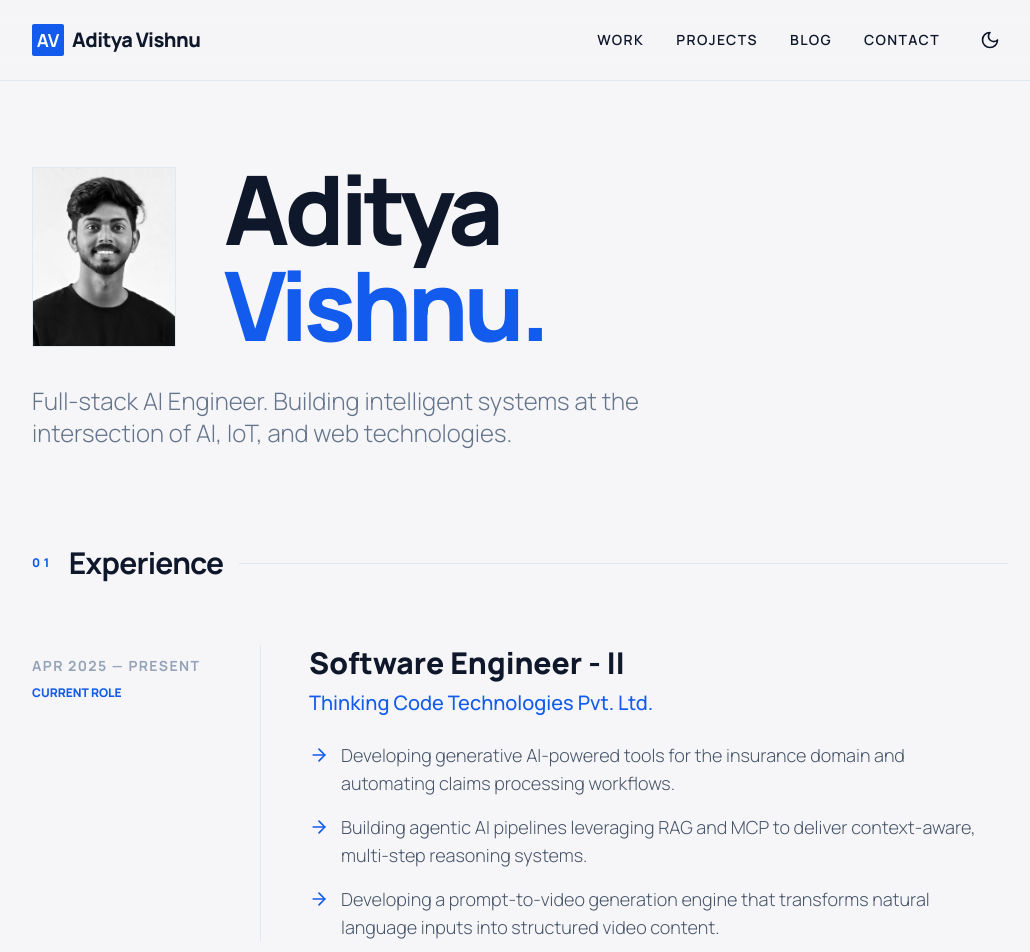
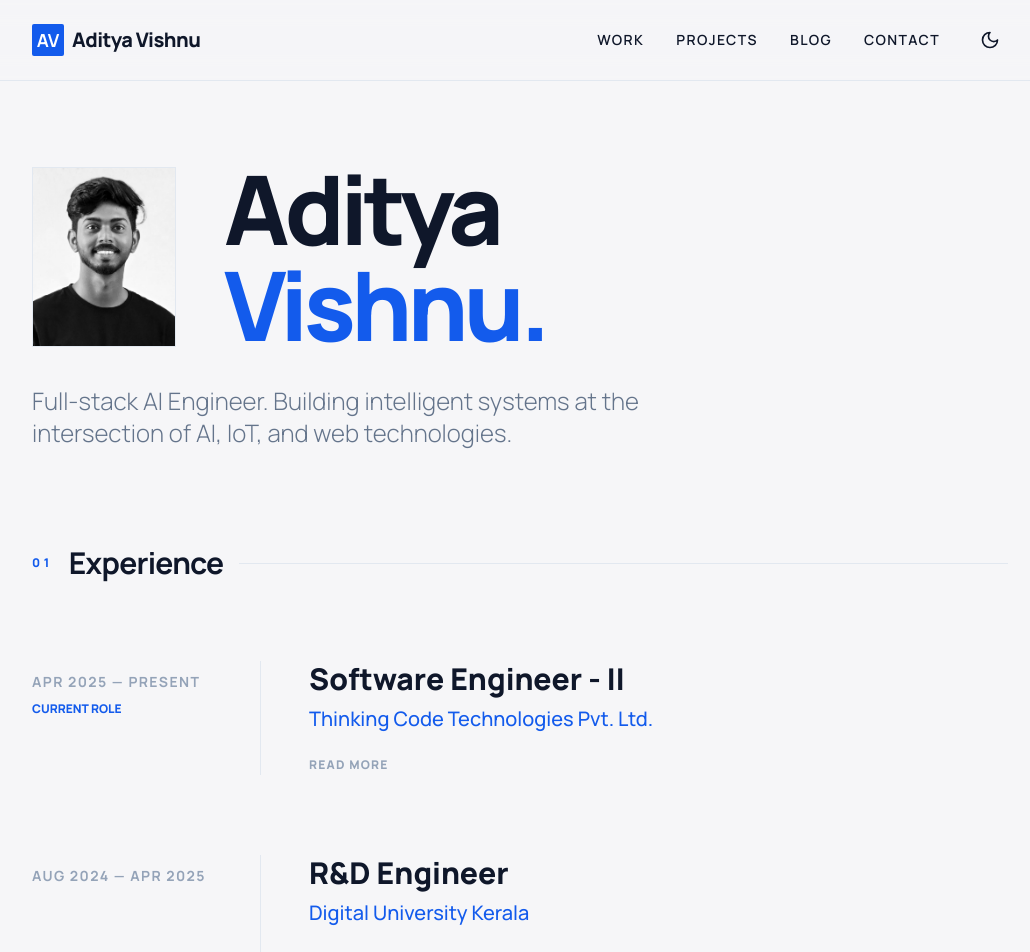
Before and after one commit to iamadityavishnu/iamadityavishnu.github.io, a Next.js app: page / in a window 1280 px wide. Shown: the top 952 px of the page, without its empty margins (120-1150 px from the left). Built offline with nearby package versions, Linux system fonts and the light colour scheme.

Commit message:
Experience section collapsable

```diff
--- a/src/pages/index.js
+++ b/src/pages/index.js
@@ -1,8 +1,64 @@
 import { ExternalLink, ArrowRight, ArrowUpRight } from "lucide-react";
 import { SiGithub } from "react-icons/si";
 import Image from "next/image";
+import { useState, useRef } from "react";
 import data from "@/data/portfolio.json";
 import Layout from "@/components/Layout";
+
+function ExperienceCard({ role }) {
+    const [expanded, setExpanded] = useState(false);
+    const contentRef = useRef(null);
+
+    return (
+        <div className="editorial-grid gap-2 md:gap-12 items-start relative">
+            <div className="pt-2">
+                <span className="text-sm font-bold uppercase tracking-widest text-slate-400">
+                    {role.period}
+                </span>
+                {role.current && (
+                    <div className="mt-2 text-xs font-black text-primary uppercase">
+                        Current Role
+                    </div>
+                )}
+            </div>
+            <div className="editorial-line w-px bg-slate-200 dark:bg-slate-800 self-stretch"></div>
+            <div>
+                <h3 className="text-2xl md:text-3xl font-extrabold mb-2">
+                    {role.title}
+                </h3>
+                <p className="text-lg md:text-xl text-primary font-medium mb-4">
+                    {role.company}
+                </p>
+                {role.bullets.length > 0 && (
+                    <>
+                        <div
+                            style={{
+                                maxHeight: expanded ? contentRef.current?.scrollHeight : 0,
+                                overflow: "hidden",
+                                transition: "max-height 0.4s ease",
+                            }}
+                        >
+                            <ul ref={contentRef} className="space-y-4 text-slate-600 dark:text-slate-400 text-base md:text-lg font-light leading-relaxed max-w-2xl mb-4">
+                                {role.bullets.map((bullet) => (
+                                    <li key={bullet} className="flex items-start gap-3">
+                                        <ArrowRight className="h-5 w-5 text-primary mt-1 shrink-0" />
+                                        {bullet}
+                                    </li>
+                                ))}
+                            </ul>
+                        </div>
+                        <button
+                            onClick={() => setExpanded(!expanded)}
+                            className="text-xs font-black uppercase tracking-widest text-slate-400 hover:text-primary transition-colors mt-2"
+                        >
+                            {expanded ? "Show less" : "Read more"}
+                        </button>
+                    </>
+                )}
+            </div>
+        </div>
+    );
+}
 
 export default function Home() {
     return (
@@ -45,43 +101,14 @@ export default function Home() {
                         <div className="h-px flex-grow bg-slate-200 dark:bg-slate-800"></div>
                     </div>
 
-                    <div className="space-y-20">
-                        {data.experience.map((role) => (
-                            <div
-                                key={`${role.title}-${role.company}`}
-                                className="editorial-grid gap-8 md:gap-12 items-start relative"
-                            >
-                                <div className="pt-2">
-                                    <span className="text-sm font-bold uppercase tracking-widest text-slate-400">
-                                        {role.period}
-                                    </span>
-                                    {role.current && (
-                                        <div className="mt-2 text-xs font-black text-primary uppercase">
-                                            Current Role
-                                        </div>
-                                    )}
-                                </div>
-                                <div className="editorial-line w-px bg-slate-200 dark:bg-slate-800 self-stretch"></div>
-                                <div>
-                                    <h3 className="text-2xl md:text-3xl font-extrabold mb-2">
-                                        {role.title}
-                                    </h3>
-                                    <p className="text-lg md:text-xl text-primary font-medium mb-6">
-                                        {role.company}
-                                    </p>
-                                    {role.bullets.length > 0 && (
-                                        <ul className="space-y-4 text-slate-600 dark:text-slate-400 text-base md:text-lg font-light leading-relaxed max-w-2xl">
-                                            {role.bullets.map((bullet) => (
-                                                <li
-                                                    key={bullet}
-                                                    className="flex items-start gap-3"
-                                                >
-                                                    <ArrowRight className="h-5 w-5 text-primary mt-1 shrink-0" />
-                                                    {bullet}
-                                                </li>
-                                            ))}
-                                        </ul>
-                                    )}
+                    <div className="space-y-0">
+                        {data.experience.map((role, i) => (
+                            <div key={`${role.title}-${role.company}`}>
+                                {i > 0 && (
+                                    <div className="block md:hidden h-px bg-slate-200 dark:bg-slate-800 my-10" />
+                                )}
+                                <div className="md:mt-20">
+                                    <ExperienceCard role={role} />
                                 </div>
                             </div>
                         ))}
```
